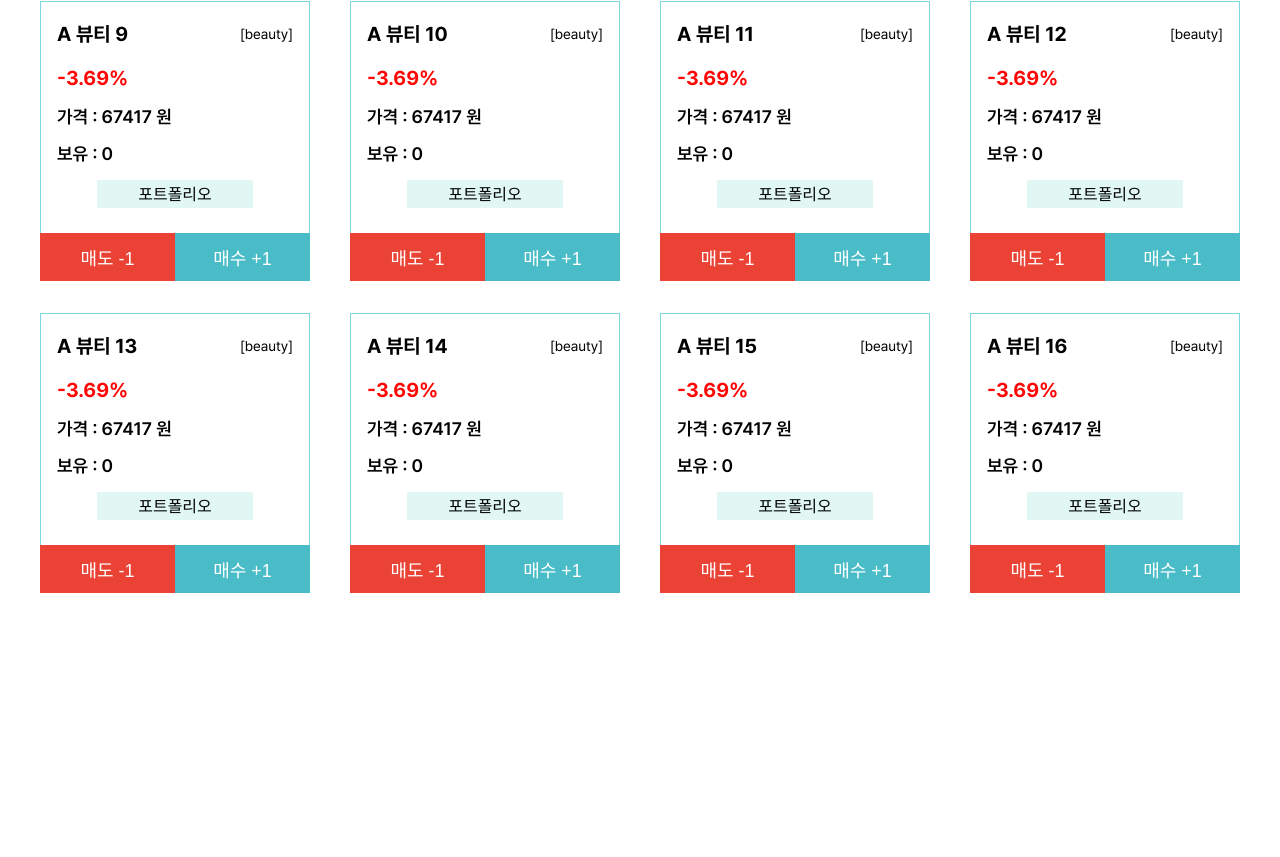
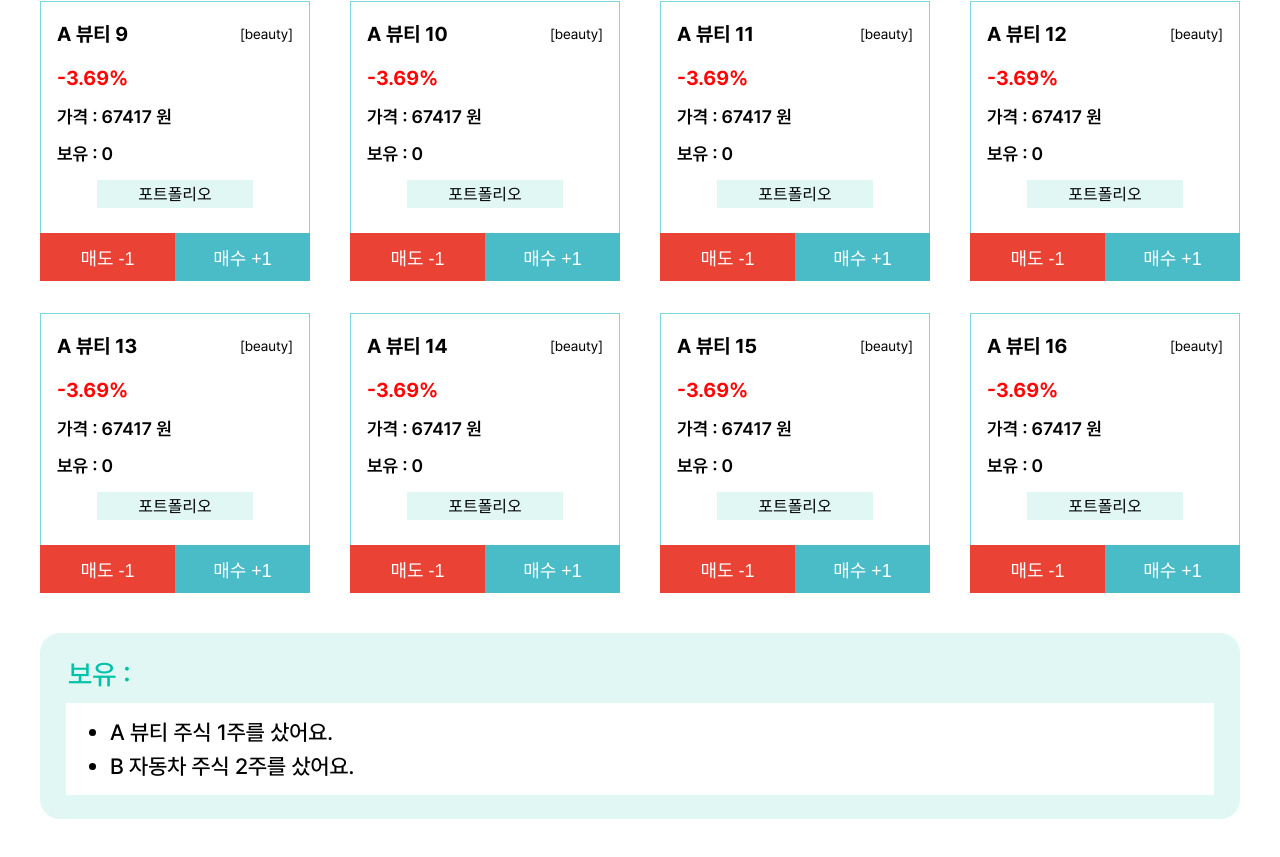
Before and after one commit to 9oormthon-univ/2025_SEASONTHON_TEAM_74_FE, a React (Vite) app: page /invest in a window 1280 px wide. Shown: the part 1069-1926 px from the top of the page. Before the commit the page ends 1702 px from the top, so only its background shows below. Built offline with nearby package versions, Linux system fonts and the light colour scheme.

Commit message:
[FEATURE] PortfolioCard 컴포넌트 구현

```diff
--- a/src/components/game/InfoCard.jsx
+++ b/src/components/game/InfoCard.jsx
@@ -21,7 +21,7 @@ export default InfoCard;
 const Wrapper = styled.div`
     width: 100%;
     max-width: 1200px;
-    height: 220px;
+    min-height: 140px;
     display: flex;
     flex-direction: column;
     align-items: center;
@@ -45,10 +45,11 @@ const Heading = styled.span`
 const Container = styled.div`
     width: 100%;
     max-width: 1100px;
-    height: 140px;
     padding: 16px 24px;
     background-color: #FFFFFF;
     text-align: left;
+    display: flex;
+    align-items: center;
 `;
 
 const List = styled.ul`
--- a/src/components/game/InvestCard.jsx
+++ b/src/components/game/InvestCard.jsx
@@ -1,7 +1,7 @@
 import React from 'react';
 import styled from 'styled-components';
 
-const InvestCard = ({ name, category, rate, price, owned }) => {
+const InvestCard = ({ id, name, category, rate, price, owned, openPortfolio }) => {
     return (
         <Wrapper>
             <Box>
@@ -15,7 +15,9 @@ const InvestCard = ({ name, category, rate, price, owned }) => {
                 <Info>가격 : {price} 원</Info>
                 <Info>보유 : {owned}</Info>
 
-                <PortfolioBtn>포트폴리오</PortfolioBtn>
+                <PortfolioBtn onClick={() => openPortfolio?.(id)}>
+                    포트폴리오
+                </PortfolioBtn>
             </Box>
 
             <BtnContainer>
--- /dev/null
+++ b/src/components/game/PortfolioCard.jsx
@@ -0,0 +1,75 @@
+import React from 'react';
+import styled from 'styled-components';
+
+const PortfolioCard = ({ data, name, onClose }) => {
+    if (!data) return null;
+
+    return (
+        <Overlay onClick={onClose}>
+            <Wrapper onClick={(e) => e.stopPropagation()}>
+                <Title>{name}</Title>
+
+                <Text>업종 : {data.industry}</Text>
+                <Text>시총 : {data.capital}</Text>
+                <Text>리스크 : {data.risk}</Text>
+                <Text>최근 이슈 : {data.issue}</Text>
+                <Text>시장 평판 : {data.rating}</Text>
+                <Text>전문가 코멘트 : "{data.comment}"</Text>
+
+                <CloseBtn onClick={onClose}>닫기</CloseBtn>
+            </Wrapper>
+        </Overlay>
+    );
+}
+
+export default PortfolioCard;
+
+const Overlay = styled.div`
+    position: fixed;
+    inset: 0;
+    background: rgba(0, 0, 0, 0.5);
+    display: flex;
+    justify-content: center;
+    align-items: center;
+    z-index: 1000;
+`;
+
+const Wrapper = styled.div`
+    min-width: 420px;
+    display: flex;
+    flex-direction: column;
+    background-color: #FFFFFF;
+    border: 5px solid #00C2A8;
+    border-radius: 16px;
+    padding: 30px;
+`;
+
+const Title = styled.span`
+    color: #00C2A8;
+    font-size: 28px;
+    font-weight: 700;
+    margin-bottom: 24px;
+    text-align: left;
+`;
+
+const Text = styled.span`
+    font-size: 20px;
+    font-weight: 600;
+    margin-bottom: 20px;
+    text-align: left;
+`;
+
+const CloseBtn = styled.button`
+    width: 100%;
+    height: 40px;
+    margin-top: 12px;
+    color: #00C2A8;
+    background-color: #E0F7F4;
+    border: none;
+    border-radius: 8px;
+    font-size: 16px;
+    font-weight: 500;
+    line-height: 40px;
+    text-align: center;
+    cursor: pointer;
+`;
--- a/src/pages/Invest.jsx
+++ b/src/pages/Invest.jsx
@@ -1,8 +1,9 @@
-import React from 'react';
+import React, { useState } from 'react';
 import styled from 'styled-components';
 import TitleHeader from '../components/TitleHeader';
 import InfoCard from '../components/game/InfoCard';
 import InvestCard from '../components/game/InvestCard';
+import PortfolioCard from '../components/game/PortfolioCard';
 
 const Invest = () => {
     const money = "1,000,000";
@@ -15,6 +16,24 @@ const Invest = () => {
         price: 67417,
         owned: 0,
     }));
+
+    const portfolios = Array.from({ length: 16 }, (_, i) => ({
+        id: i,
+        industry: "AI 반도체",
+        capital: "3조 | 최근 수익률: +12%",
+        risk: "신규 AI 서버 대량 수주",
+        issue: "삼성전자, 엔비디아와 협력 강화",
+        rating: "★★★★☆",
+        comment: "단기 변동성 있지만 장기 성장 가능",
+    }));
+
+    const [selectedId, setSelectedId] = useState(null);
+
+    const handleOpenPortfolio = (id) => setSelectedId(id);
+    const handleClosePortfolio = () => setSelectedId(null);
+
+    const stock = selectedId != null ? stocks.find(s => s.id === selectedId) : null;
+    const portfolio = selectedId != null ? portfolios.find(p => p.id === selectedId) : null;
 
     return (
         <Wrapper>
@@ -37,16 +56,34 @@ const Invest = () => {
                 <InvestCardContainer>
                     {stocks.map((stock) => (
                         <InvestCard
-                            key={stock.id}
+                            id={stock.id}
                             name={stock.name}
                             category={stock.category}
                             rate={stock.rate}
                             price={stock.price}
                             owned={stock.owned}
+                            openPortfolio={handleOpenPortfolio}
                         />
                     ))}
                 </InvestCardContainer>
+
+                <InfoCard
+                    title="보유 :"
+                    items={[
+                        "A 뷰티 주식 1주를 샀어요.",
+                        "B 자동차 주식 2주를 샀어요."
+                    ]}
+                />
             </BodyContainer>
+
+            {/* 포트폴리오 오버레이 */}
+            {stock && portfolio && (
+                <PortfolioCard
+                    name={stock.name}
+                    data={portfolio}
+                    onClose={handleClosePortfolio}
+                />
+            )}
         </Wrapper>
     );
 }
@@ -94,5 +131,5 @@ const InvestCardContainer = styled.div`
     grid-template-rows: repeat(4, auto);
     grid-template-columns: repeat(4, 1fr);
     gap: 32px 40px;
-    margin-top: 40px;
+    margin: 40px 0;
 `;
```
